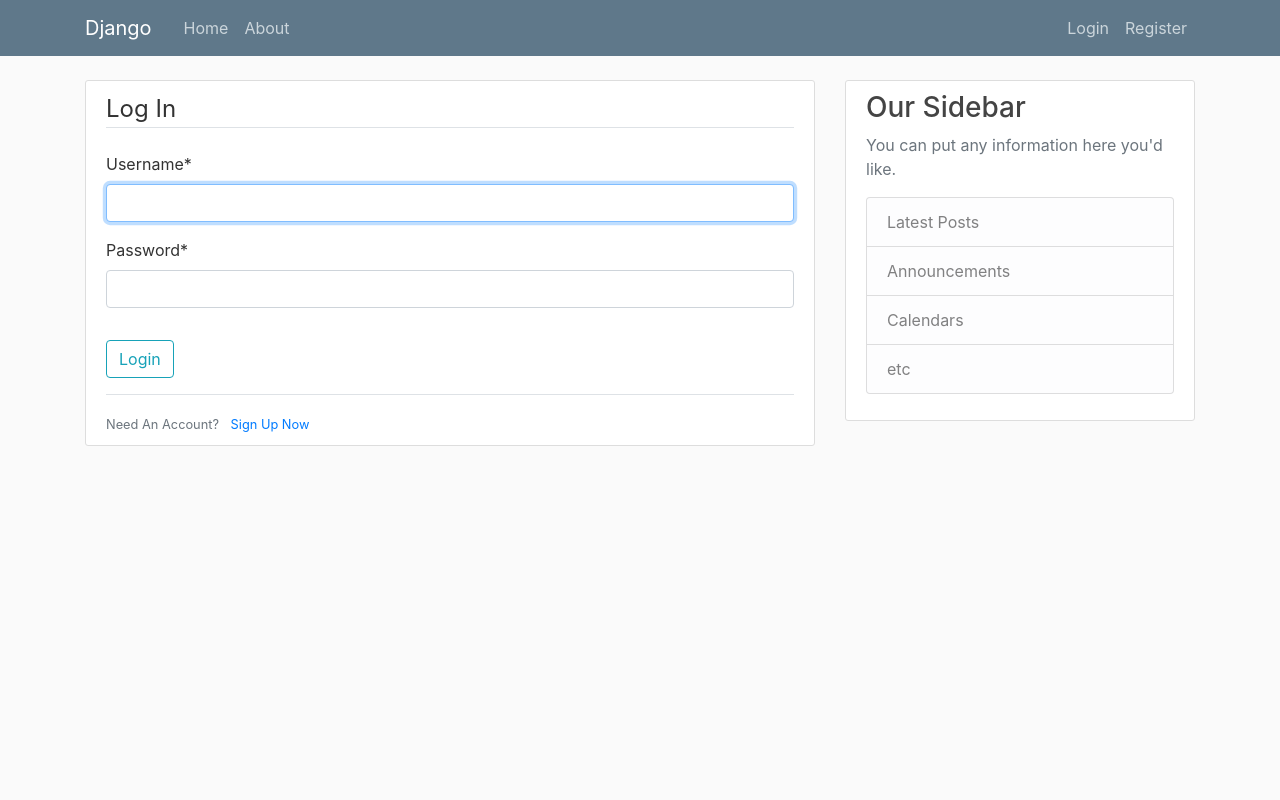
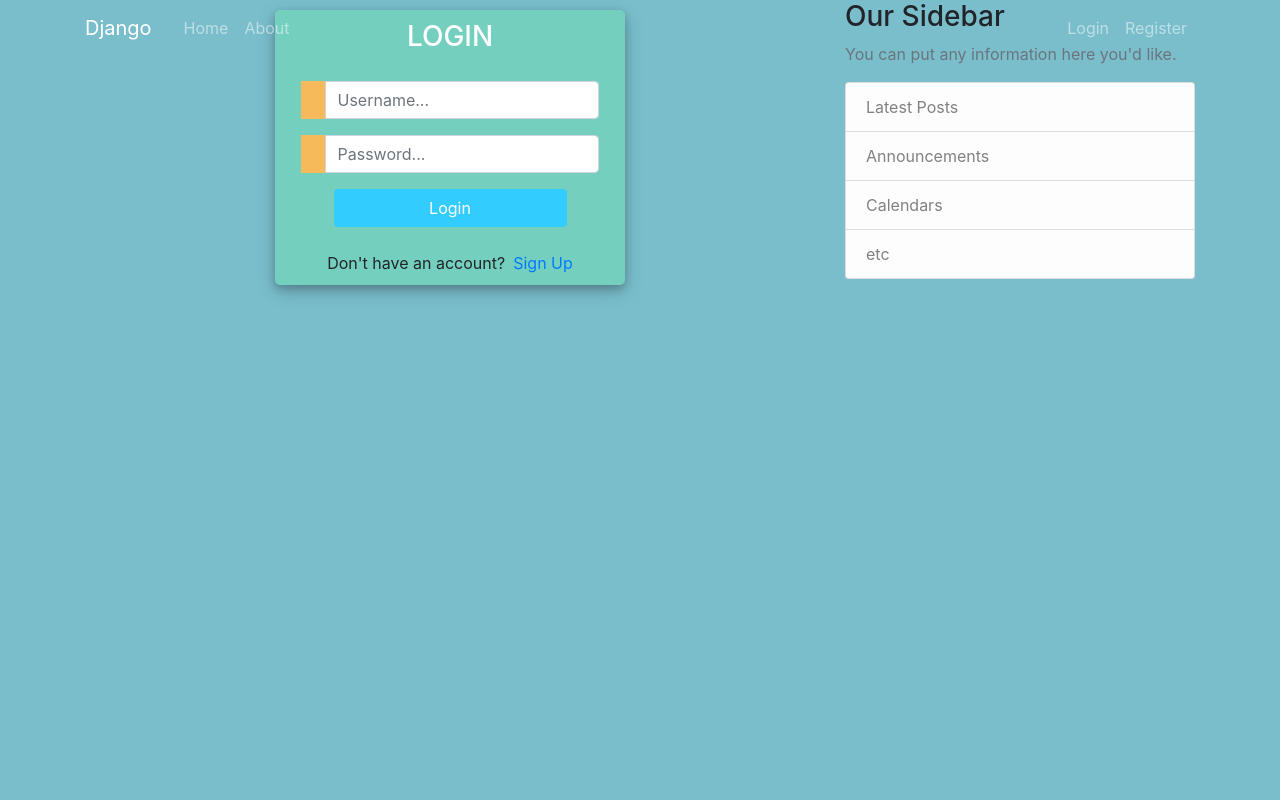
Before and after one commit to michodgs25/Django-UserREGLOG, a Django app: page /login/ in a window 1280 px wide. Run offline with Django 3.2, Linux system fonts and the light colour scheme; some libraries are stand-ins or nearby versions.

Commit message:
Update login& registration forms

```diff
--- a/mysite/home/static/home/main.css
+++ b/mysite/home/static/home/main.css
@@ -1,84 +1,83 @@
-body {
-  background: #fafafa;
-  color: #333333;
-  margin-top: 5rem;
+body,
+html {
+    margin: 0;
+    padding: 0;
+    height: 100%;
+    background: #7abecc !important;
 }
 
-h1, h2, h3, h4, h5, h6 {
-  color: #444444;
+.user_card {
+    width: 350px;
+    margin-top: auto;
+    margin-bottom: auto;
+    background: #74cfbf;
+    position: relative;
+    display: flex;
+    justify-content: center;
+    flex-direction: column;
+    padding: 10px;
+    box-shadow: 0 4px 8px 0 rgba(0, 0, 0, 0.2), 0 6px 20px 0 rgba(0, 0, 0, 0.19);
+    -webkit-box-shadow: 0 4px 8px 0 rgba(0, 0, 0, 0.2), 0 6px 20px 0 rgba(0, 0, 0, 0.19);
+    -moz-box-shadow: 0 4px 8px 0 rgba(0, 0, 0, 0.2), 0 6px 20px 0 rgba(0, 0, 0, 0.19);
+    border-radius: 5px;
 }
 
-ul {
-  margin: 0;
+.form_container {
+    margin-top: 20px;
 }
 
-.bg-steel {
-  background-color: #5f788a;
+#form-title {
+    color: #fff;
 }
 
-.site-header .navbar-nav .nav-link {
-  color: #cbd5db;
+.login_btn {
+    width: 100%;
+    background: #33ccff !important;
+    color: white !important;
 }
 
-.site-header .navbar-nav .nav-link:hover {
-  color: #ffffff;
+.login_btn:focus {
+    box-shadow: none !important;
+    outline: 0px !important;
 }
 
-.site-header .navbar-nav .nav-link.active {
-  font-weight: 500;
+.login_container {
+    padding: 0 2rem;
 }
 
-.content-section {
-  background: #ffffff;
-  padding: 10px 20px;
-  border: 1px solid #dddddd;
-  border-radius: 3px;
-  margin-bottom: 20px;
+.input-group-text {
+    background: #f7ba5b;
+    color: white;
+    border: 0;
+    border-radius: 0.25rem 0 0 0.25rem;
 }
 
-.article-title {
-  color: #444444;
+.input_user,
+.input_pass:focus {
+    box-shadow: none !important;
+    outline: 0px !important;
 }
 
-a.article-title:hover {
-  color: #428bca;
-  text-decoration: none;
+.user_card {
+    width: 350px;
+    margin-top: auto;
+    margin-bottom: auto;
+    background: #74cfbf;
+    position: relative;
+    display: flex;
+    justify-content: center;
+    flex-direction: column;
+    padding: 10px;
+    box-shadow: 0 4px 8px 0 rgba(0, 0, 0, 0.2), 0 6px 20px 0 rgba(0, 0, 0, 0.19);
+    -webkit-box-shadow: 0 4px 8px 0 rgba(0, 0, 0, 0.2), 0 6px 20px 0 rgba(0, 0, 0, 0.19);
+    -moz-box-shadow: 0 4px 8px 0 rgba(0, 0, 0, 0.2), 0 6px 20px 0 rgba(0, 0, 0, 0.19);
+    border-radius: 5px;
 }
 
-.article-content {
-  white-space: pre-line;
+.form_container {
+    margin-top: 20px;
 }
 
-.article-img {
-  height: 65px;
-  width: 65px;
-  margin-right: 16px;
+#form-title {
+    color: #fff;
 }
-
-.article-metadata {
-  padding-bottom: 1px;
-  margin-bottom: 4px;
-  border-bottom: 1px solid #e3e3e3
-}
-
-.article-metadata a:hover {
-  color: #333;
-  text-decoration: none;
-}
-
-.article-svg {
-  width: 25px;
-  height: 25px;
-  vertical-align: middle;
-}
-
-.account-img {
-  height: 125px;
-  width: 125px;
-  margin-right: 20px;
-  margin-bottom: 16px;
-}
-
-.account-heading {
-  font-size: 2.5rem;
-}
--- a/mysite/users/templates/users/login.html
+++ b/mysite/users/templates/users/login.html
@@ -1,21 +1,47 @@
 {% extends "home/base.html" %}
 {% load crispy_forms_tags %}
 {% block content %}
-<div class="content-section">
-    <form method="POST">
-        {% csrf_token %}
-        <fieldset class="form-group">
-            <legend class="border-bottom mb-4">Log In</legend>
-            {{ form|crispy }}
-        </fieldset>
-        <div class="form-group">
-            <button class="btn btn-outline-info" type="submit">Login</button>
+
+<div class="container h-100">
+    <div class="d-flex justify-content-center h-100">
+        <div class="user_card">
+
+            <div class="d-flex justify-content-center">
+                <h3 id="form-title">LOGIN</h3>
+            </div>
+
+            <div class="d-flex justify-content-center form_container">
+
+                <form method="POST" action="">
+                    <div class="input-group mb-3">
+                        <div class="input-group-append">
+                            <span class="input-group-text"><i class="fas fa-user"></i></span>
+                        </div>
+                        <input type="text" name="username" placeholder="Username..." class="form-control">
+                    </div>
+
+                    <div class="input-group mb-2">
+                        <div class="input-group-append">
+                            <span class="input-group-text"><i class="fas fa-key"></i></span>
+                        </div>
+                        <input type="password" name="password" placeholder="Password..." class="form-control">
+                    </div>
+
+                    <div class="d-flex justify-content-center mt-3 login_container">
+                        <input class="btn login_btn" type="submit" value="Login">
+                    </div>
+                </form>
+
+            </div>
+
+            <div class="mt-4">
+                <div class="d-flex justify-content-center links">
+                    Don't have an account? <a href="{% url 'register' %}" class="ml-2">Sign Up</a>
+                </div>
+
+            </div>
         </div>
-    </form>
-    <div class="border-top pt-3">
-        <small class="text-muted">
-            Need An Account? <a class="ml-2" href="{% url 'register' %}">Sign Up Now</a>
-        </small>
     </div>
 </div>
+
 {% endblock content %}
```
Also changed, not shown: mysite/users/templates/users/register.html (+71 -14 lines).
